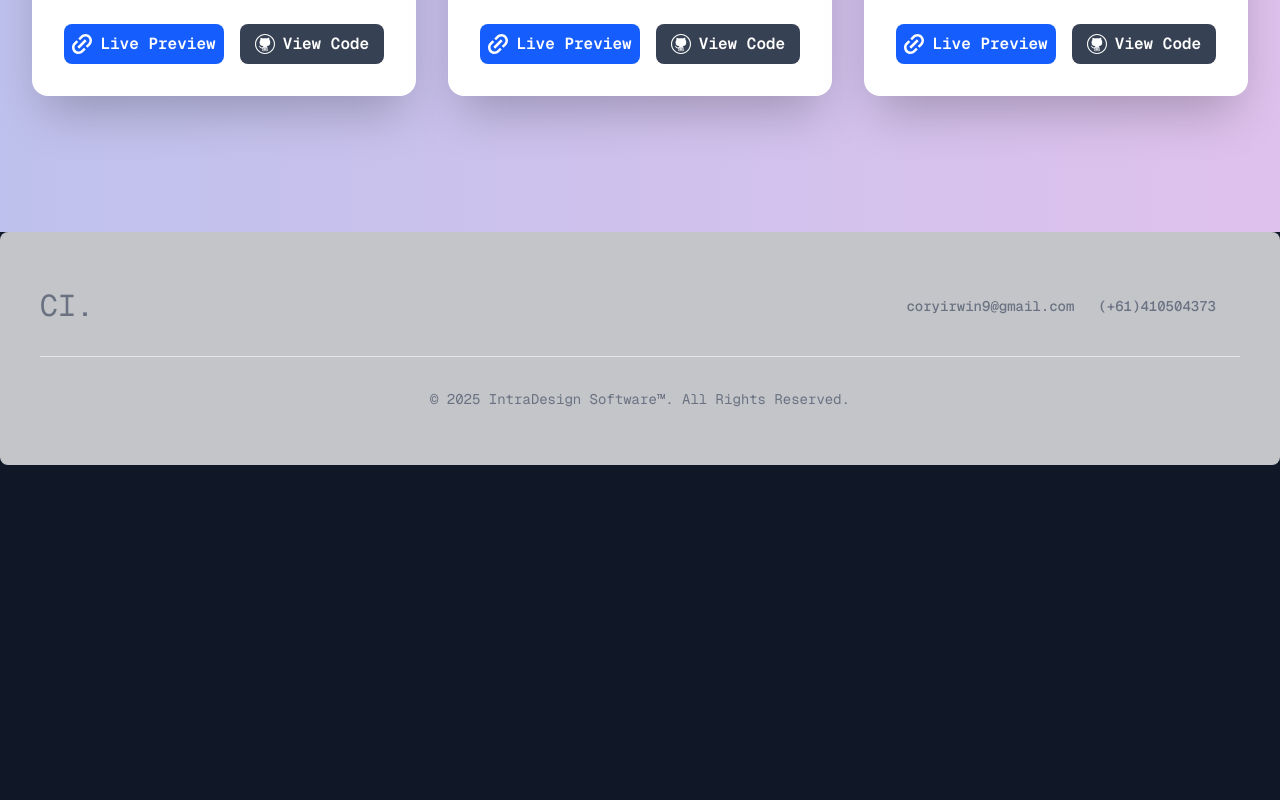
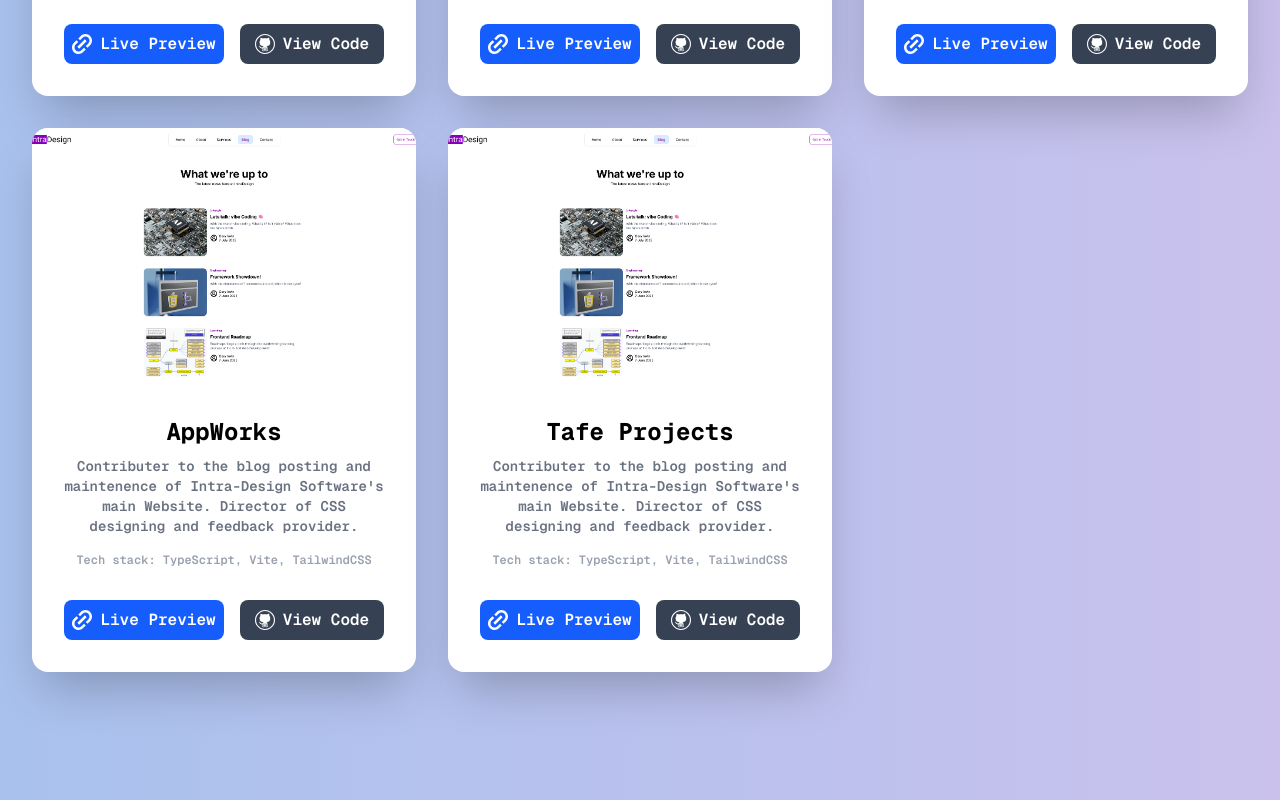
Before and after one commit to Cory-Irwin/AppyPortfolio, a React (Vite) app: page /projects in a window 1280 px wide. Shown: the part 900-1700 px from the top of the page. Before the commit the page ends 1365 px from the top, so only its background shows below. Built offline with nearby package versions, Linux system fonts and the light colour scheme; a web font is replaced by a local one.

Commit message:
A new commit to prepare for vercel

```diff
--- a/src/pages/landingpage/components/projectsGrid.tsx
+++ b/src/pages/landingpage/components/projectsGrid.tsx
@@ -29,6 +29,22 @@ const projects = [
     githubLink: "https://github.com/yourusername/sample-project",
     liveLink: "https://sample-live-link.com",
   },
+  {
+    title: "AppWorks",
+    description: "Contributer to the blog posting and maintenence of Intra-Design Software's main Website. Director of CSS designing and feedback provider.",
+    image: Intra,
+    techStack: "TypeScript, Vite, TailwindCSS",
+    githubLink: "https://github.com/yourusername/sample-project",
+    liveLink: "https://sample-live-link.com",
+  },
+  {
+    title: "Tafe Projects",
+    description: "Contributer to the blog posting and maintenence of Intra-Design Software's main Website. Director of CSS designing and feedback provider.",
+    image: Intra,
+    techStack: "TypeScript, Vite, TailwindCSS",
+    githubLink: "https://github.com/yourusername/sample-project",
+    liveLink: "https://sample-live-link.com",
+  }
 ];
 
 function ProjectsGrid() {
```
